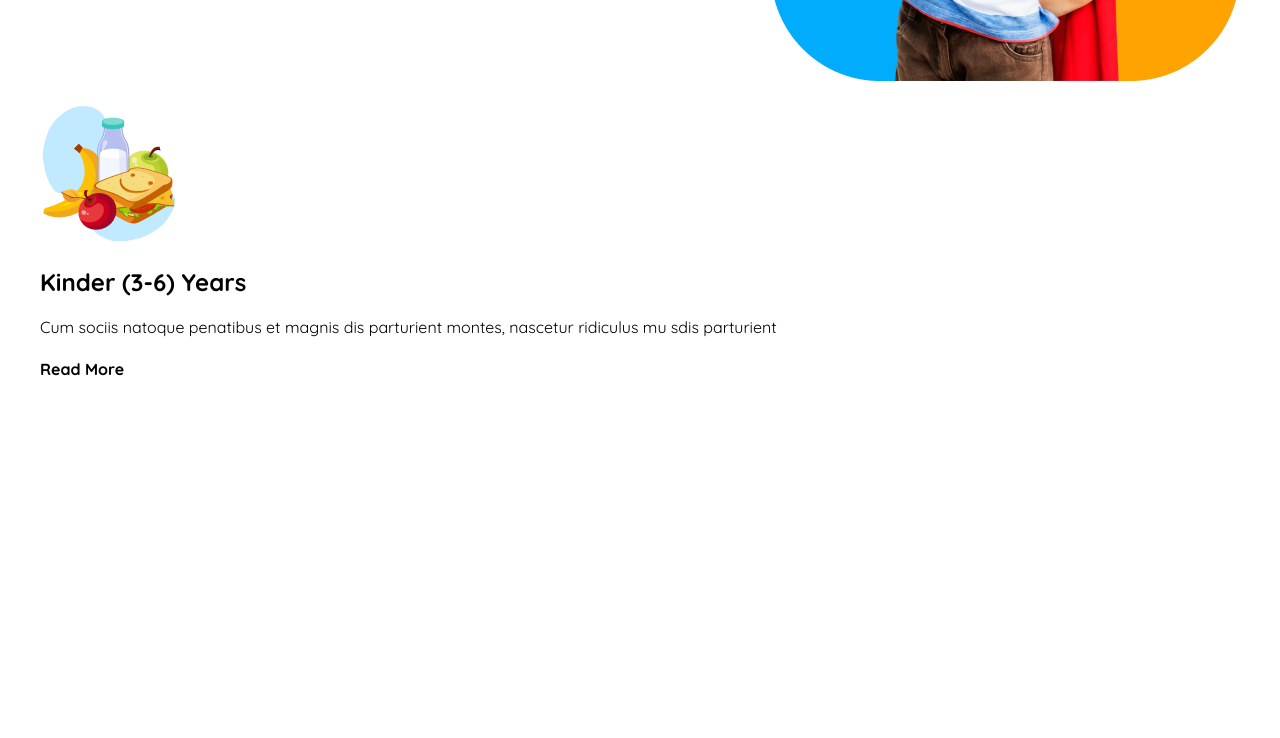
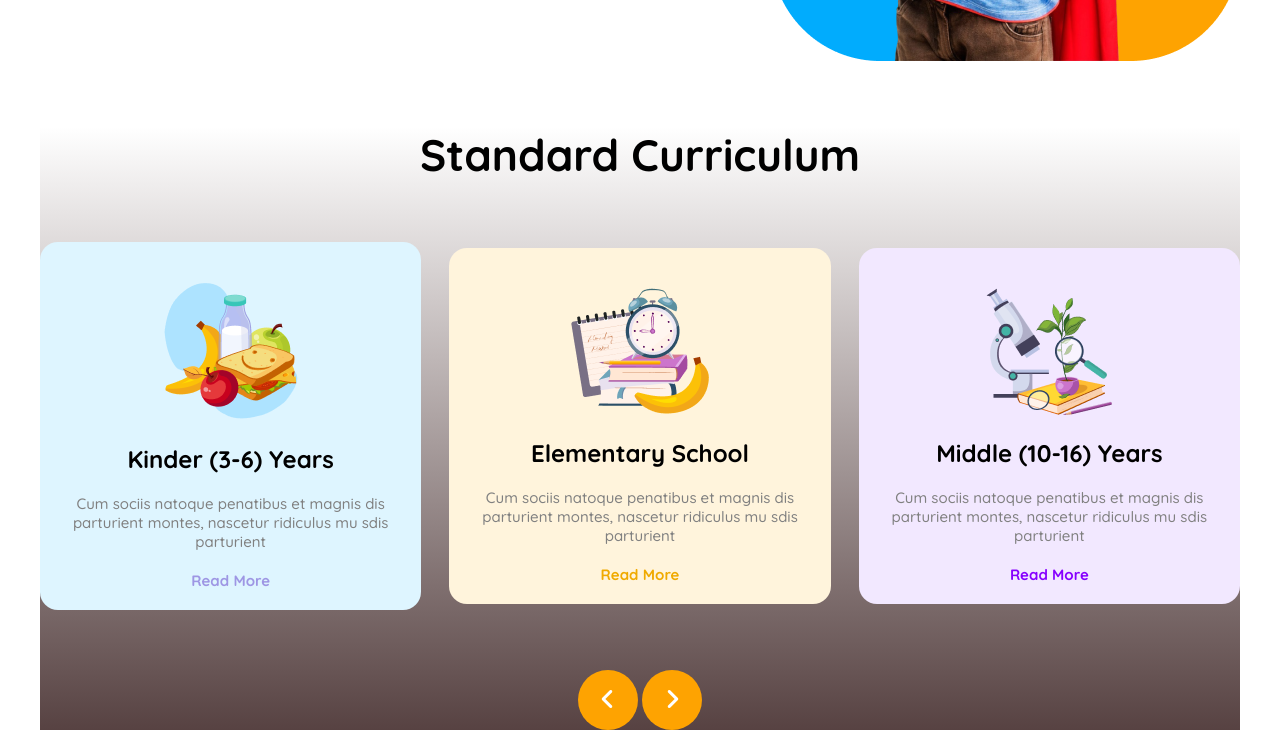
Before and after one commit to Sadik3238/Assignment-2-kids-school, a plain HTML site: page index.html in a window 1280 px wide. Shown: the part 594-1332 px from the top of the page. Before the commit the page ends 994 px from the top, so only its background shows below. Drawn offline with Linux system fonts and the light colour scheme.

Commit message:
added all css style & html code

```diff
--- a/index.html
+++ b/index.html
@@ -46,8 +46,6 @@
         <div class="line"></div>
     </header>
 
-    <!-- main start -->
-    <main>
     <!-- banner -->
     <section class="banner">
         <div class="hero">
@@ -70,13 +68,42 @@
         </div>
     </section>
 
+
+    <!-- main start -->
+    <main>
+
+        <h1 class="stand">Standard Curriculum</h1>
         <!-- standard curriculum -->
         <section class="curriculum">
-            <div>
+            <div class="curriculum_card">
                 <!-- kids card -->
                 <div class="kids_card">
                     <img src="./assets/kinder.png" alt="">
                     <h1>Kinder (3-6) Years</h1>
+                    <p>Cum sociis natoque penatibus et magnis
+                        dis parturient montes, nascetur ridiculus
+
+                        mu sdis parturient
+                    </p>
+
+                    <h4>Read More</h4>
+                </div>
+
+                <!-- school card -->
+                <div class="school_card">
+                    <img src="./assets/elementary.png" alt="">
+                    <h1>Elementary School</h1>
+                    <p>Cum sociis natoque penatibus et magnis
+                        dis parturient montes, nascetur ridiculus
+                        mu sdis parturient</p>
+
+                    <h4>Read More</h4>
+                </div>
+
+                <!-- year card -->
+                <div class="year_card">
+                    <img src="./assets/middle.png" alt="">
+                    <h1>Middle (10-16) Years</h1>
                     <p>Cum sociis natoque penatibus et magnis
                         dis parturient montes, nascetur ridiculus
                         mu sdis parturient</p>
@@ -84,8 +111,12 @@
                     <h4>Read More</h4>
                 </div>
             </div>
+        </section>
 
-        </section>
+        <div class="angel">
+            <button class="angel_1"><i class="fa-solid fa-angle-left"></i></button>
+            <button class="angel_2"><i class="fa-solid fa-angle-right"></i></button>
+        </div>
 
     </main>
 </body>
--- a/style/kids.css
+++ b/style/kids.css
@@ -111,14 +111,12 @@ header {
 }
 
 /* banner section styles */
-main {
-  max-width: 1200px;
-  margin: 0 auto;
-}
 
 section,
 .banner {
   margin-top: 1.25rem;
+  max-width: 1200px;
+  margin: 0 auto;
 }
 .banner .hero {
   display: flex;
@@ -159,6 +157,139 @@ section,
   margin-bottom: 1.25rem;
 }
 
+/* main styles start */
+main {
+  max-width: 1200px;
+  margin: 0 auto;
+  background-image: url(../assets/bg.png);
+  background-image: linear-gradient(#ffffff, rgb(87, 66, 66));
+  width: 100%;
+  background-size: cover;
+  margin-top: 3.85rem;
+}
+main .stand {
+  text-align: center;
+  font-weight: 700;
+  font-size: 2.75rem;
+}
+
+/* standard curriculum section styles */
+.curriculum {
+  margin-top: 3.75rem;
+}
+
+.curriculum .curriculum_card {
+  display: flex;
+  align-items: center;
+  justify-content: center;
+  gap: 28px;
+}
+
+/* kids_card styles */
+.curriculum .curriculum_card .kids_card {
+  background-color: #def5ff;
+  border-radius: 18px;
+  text-align: center;
+}
+.curriculum .curriculum_card .kids_card img {
+  margin-top: 40px;
+}
+
+.curriculum .curriculum_card .kids_card h1 {
+  font-weight: 700;
+  font-size: 24px;
+}
+
+.curriculum .curriculum_card .kids_card p {
+  color: #808080;
+  font-weight: 500;
+  font-size: 15px;
+}
+.curriculum .curriculum_card .kids_card h4 {
+  font-weight: 700;
+  font-size: 15px;
+  color: #64c8;
+}
+
+/* school_card styles */
+.curriculum .curriculum_card .school_card {
+  background-color: #fff4dc;
+  border-radius: 18px;
+  text-align: center;
+}
+
+.curriculum .curriculum_card .school_card img {
+  margin-top: 40px;
+}
+.curriculum .curriculum_card .shool_card h1 {
+  font-weight: 700;
+  font-size: 24px;
+}
+
+.curriculum .curriculum_card .school_card p {
+  color: #808080;
+  font-weight: 500;
+  font-size: 15px;
+}
+.curriculum .curriculum_card .school_card h4 {
+  font-weight: 700;
+  font-size: 15px;
+  color: #f0aa00;
+}
+
+/* year card styles */
+.curriculum .curriculum_card .year_card {
+  background-color: #f2e8ff;
+  border-radius: 18px;
+  text-align: center;
+}
+.curriculum .curriculum_card .year_card img {
+  margin-top: 40px;
+}
+
+.curriculum .curriculum_card .year_card h1 {
+  font-weight: 700;
+  font-size: 24px;
+}
+
+.curriculum .curriculum_card .year_card p {
+  color: #808080;
+  font-weight: 500;
+  font-size: 15px;
+}
+
+.curriculum .curriculum_card .year_card h4 {
+  font-weight: 700;
+  font-size: 15px;
+  color: #8700ff;
+}
+
+/* angel bar styles */
+.angel {
+  text-align: center;
+  margin-top: 60px;
+  gap: 10px;
+}
+
+.angel .angel_1 {
+  background-color: #fea301;
+  border-radius: 30px;
+  width: 60px;
+  height: 60px;
+  border: none;
+  color: #ffffff;
+  font-size: 24px;
+}
+
+.angel .angel_2 {
+  background-color: #fea301;
+  border-radius: 30px;
+  width: 60px;
+  height: 60px;
+  border: none;
+  color: #ffffff;
+  font-size: 24px;
+}
 /*~~~~~~ media query for mobile device responsive design ~~~~~~~*/
 @media screen and (max-width: 1024px) {
   .menubar {
@@ -167,11 +298,15 @@ section,
 }
 
 @media screen and (max-width: 768px) {
+  header {
+    overflow: hidden;
+  }
   .menubar {
     display: block;
     top: 0;
     left: 0;
     /* margin-inline-end: -90%; */
+    /* padding: 3.75rem 5%; */
   }
   .inner_header > button {
     margin-left: 60%;
@@ -198,6 +333,11 @@ section,
     width: 390px;
     height: 70px;
     background-color: #fea301;
+  }
+
+  .banner {
+    padding: 0 auto;
+    overflow: hidden;
   }
 
   .banner,
@@ -241,4 +381,21 @@ section,
   .banner .hero .title .enrol {
     text-align: center;
   }
+
+  main {
+    padding: 0 auto;
+    overflow-x: hidden;
+  }
+  main .stand {
+    text-align: center;
+    font-weight: 700;
+    font-size: 1.75rem;
+  }
+
+  .curriculum .curriculum_card {
+    flex-direction: column;
+  }
+  .angel {
+    display: none;
+  }
 }
```
Lines whose indentation alone changed are shown as unchanged.
